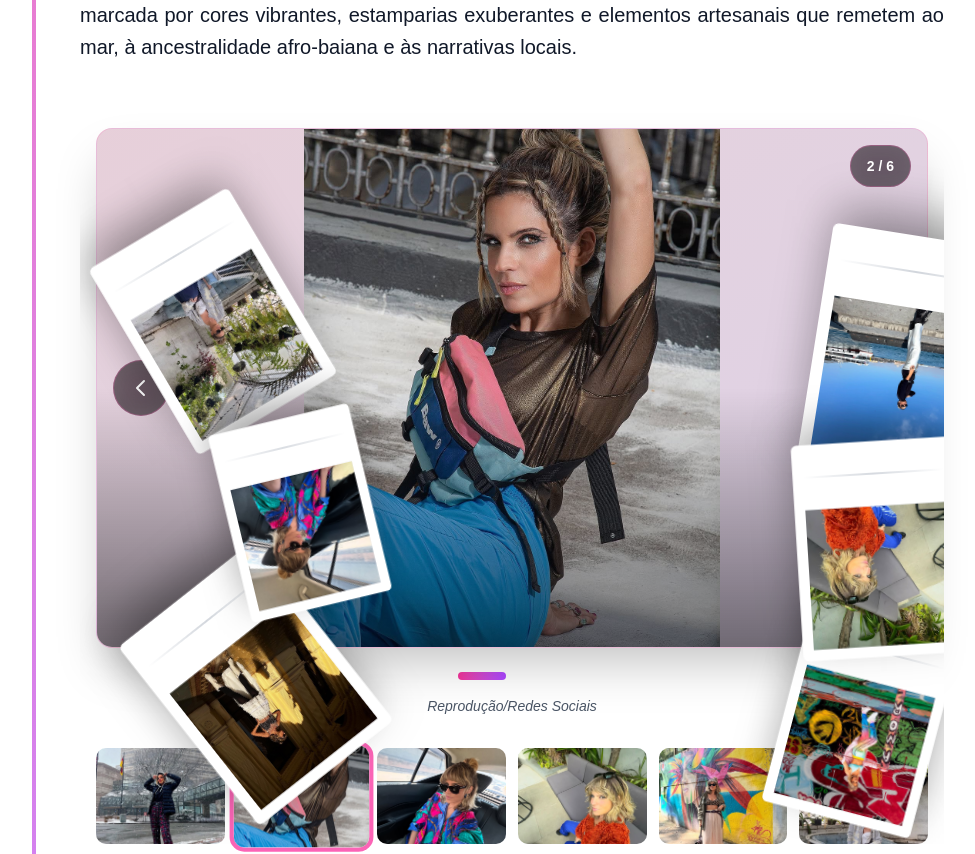
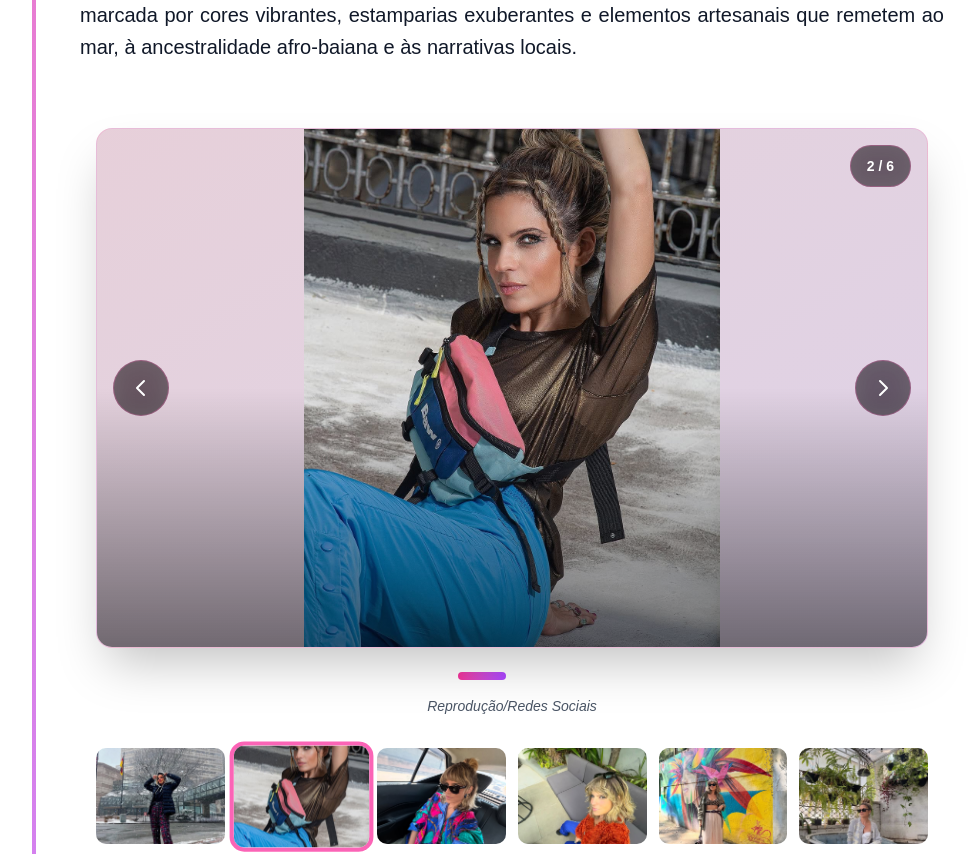
Before and after one commit to pedroigor09/jornalismoproject, a Next.js app: page /baiano-nao-nasce-estreia in a window 1280 px wide. Shown: the part 1200-2054 px from the top of the page, without its empty margins (144-1119 px from the left). Built offline with nearby package versions, Linux system fonts and the light colour scheme.

Commit message:
feat: remove FloatingPolaroids component from FashionSection; update MediaSectionHeader to use getAssetPath for image source management

```diff
--- a/src/components/sections/FashionSection/index.tsx
+++ b/src/components/sections/FashionSection/index.tsx
@@ -6,7 +6,6 @@ import { FashionExpertProfile } from './FashionExpertProfile';
 import { FashionReferencesCarousel } from './FashionReferencesCarousel';
 import { BrandShowcase } from './BrandShowcase';
 import PaulaCarousel from './PaulaCarousel';
-import FloatingPolaroids from './FloatingPolaroids';
 
 interface FashionSectionProps {
   title: string;
@@ -36,7 +35,6 @@ export const FashionSection = ({
     {
       component: (
         <div className="relative mb-12">
-          <FloatingPolaroids />
           <PaulaCarousel />
         </div>
       ),
--- a/src/components/sections/MediaSection/SectionHeader.tsx
+++ b/src/components/sections/MediaSection/SectionHeader.tsx
@@ -9,6 +9,7 @@ import { ClickableAudioImage } from '@/components/ui/ClickableAudioImage';
 import { HighlightQuote } from '@/components/ui/HighlightQuote';
 import { SectionTitleWithBackground } from '@/components/ui/SectionTitleWithBackground';
 import { TimelineWithPolaroids } from '@/components/ui/TimelineWithPolaroids';
+import { getAssetPath } from '@/lib/getAssetPath';
 import { AudioPlayer } from '@/components/ui/AudioPlayer';
 
 interface MediaSectionHeaderProps {
@@ -222,7 +223,7 @@ export const MediaSectionHeader = ({ title, subtitle, introductions }: MediaSect
                   <div key={index} className="my-12 flex justify-center">
                     <div className="relative rounded-2xl overflow-hidden shadow-2xl border-4 border-orange-400 max-w-2xl w-full">
                       <img
-                        src={gifMatch[1]}
+                        src={getAssetPath(gifMatch[1])}
                         alt="GIF animado"
                         className="w-full h-auto"
                       />
```
